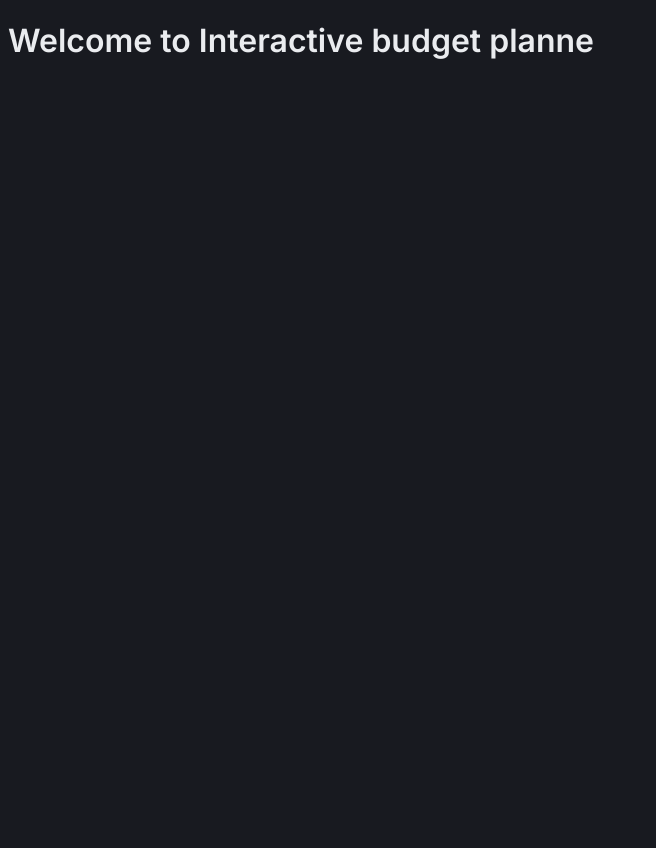
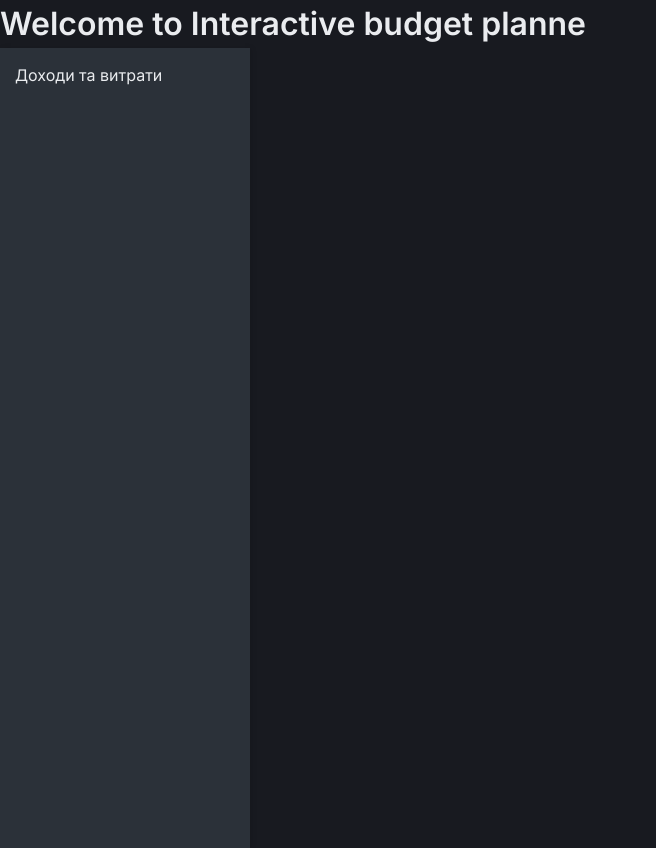
Before and after one commit to juliachaush/Interactive-budget-planner, a website built with webpack: page src/index.html in a window 1280 px wide. Shown: the whole page, without its empty margins (0-656 px from the left). Before the commit the page ends 800 px from the top, so only its background shows below. Built offline with nearby package versions, Linux system fonts and the light colour scheme.

Commit message:
add reset

```diff
--- a/src/index.html
+++ b/src/index.html
@@ -11,5 +11,14 @@
   </head>
   <body>
     <h1>Welcome to Interactive budget planne</h1>
+    <div class="sidebar">
+      <div class="sidebar-container hide-container">
+        <div class="menu-wrap">
+          <div class="sidebar-menu-item">
+            <a class="sidebar-link">Доходи та витрати</a>
+          </div>
+        </div>
+      </div>
+    </div>
   </body>
 </html>
--- a/src/index.js
+++ b/src/index.js
@@ -1,3 +1,5 @@
+import "./styles/reset.css";
+
 import "./styles/main.css";
 
 import "./styles/variables.css";
--- a/src/styles/main.css
+++ b/src/styles/main.css
@@ -2,4 +2,42 @@ body {
   font-family: "Inter", sans-serif;
   background-color: var(--color-bg);
   color: var(--color-textPrimary);
+  font-size: 16px;
 }
+
+/* Sidebar */
+.sidebar {
+  width: 250px;
+  background-color: var(--color-bg3);
+  height: 100vh;
+  padding: 15px;
+  box-shadow: 2px 0 5px rgba(0, 0, 0, 0.1);
+  display: flex;
+}
+
+/* .sidebar-container {
+  display: flex;
+  position: relative;
+  padding-top: 24px;
+  flex-direction: column;
+  justify-content: space-between;
+  flex-shrink: 0;
+  width: 100%;
+  z-index: 1;
+} */
+
+.sidebar h2 {
+  text-align: center;
+}
+
+.sidebar a {
+  color: var(--color-textPrimary);
+  text-decoration: none;
+  font-size: 16px;
+  display: block;
+}
+
+.sidebar a:hover {
+  text-decoration: underline;
+  color: var(--color-textPrimary);
+}
--- /dev/null
+++ b/src/styles/reset.css
@@ -0,0 +1,44 @@
+*,
+*::before,
+*::after {
+  margin: 0;
+  padding: 0;
+  box-sizing: border-box;
+}
+
+html {
+  scroll-behavior: smooth;
+  font-family: sans-serif;
+}
+
+body {
+  line-height: 1.5;
+  -webkit-font-smoothing: antialiased;
+  -moz-osx-font-smoothing: grayscale;
+}
+
+img,
+picture,
+video,
+canvas,
+svg {
+  max-width: 100%;
+  display: block;
+}
+
+input,
+button,
+textarea,
+select {
+  font: inherit;
+}
+
+a {
+  text-decoration: none;
+  color: inherit;
+}
+
+ul,
+ol {
+  list-style: none;
+}
```
